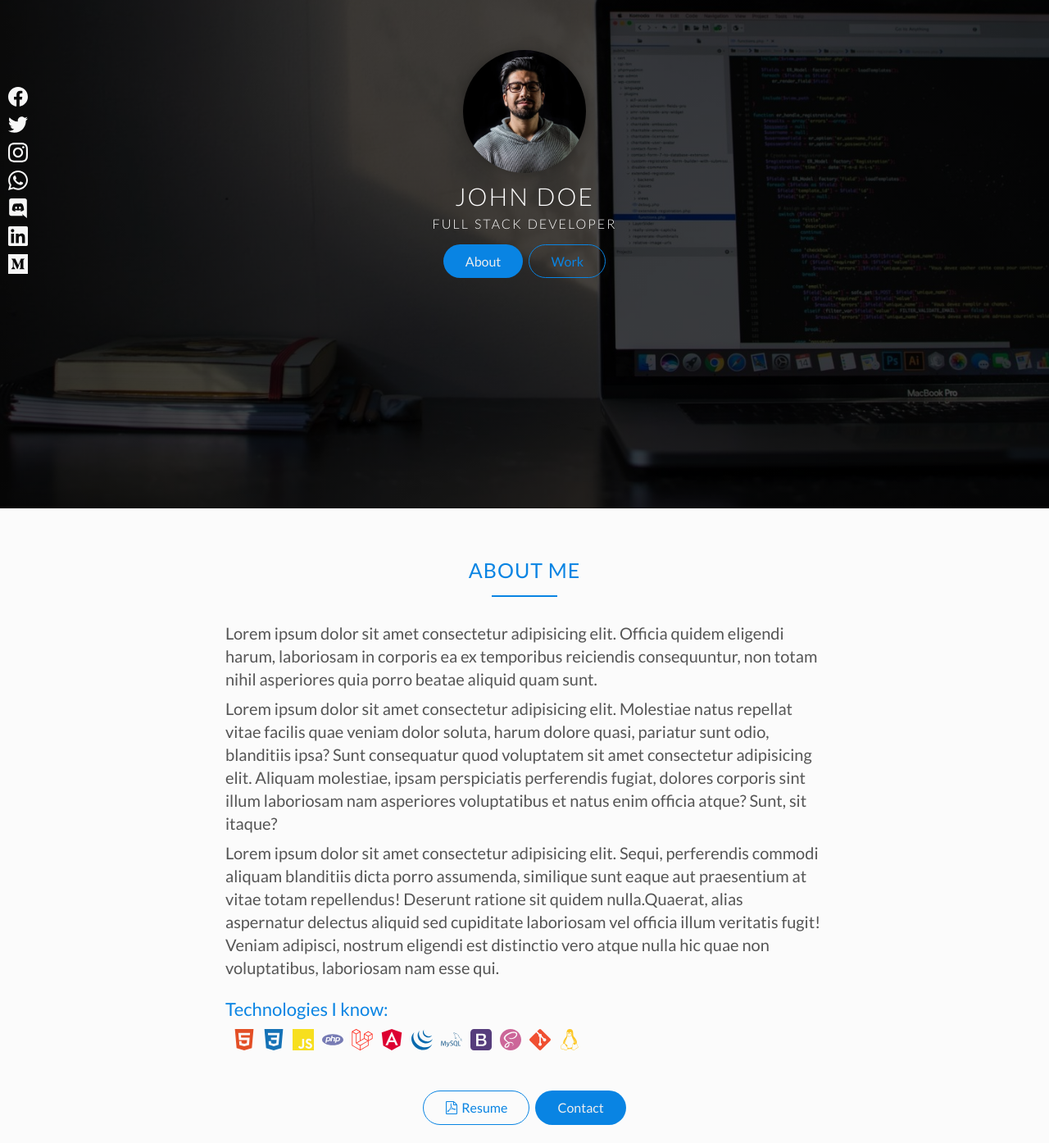
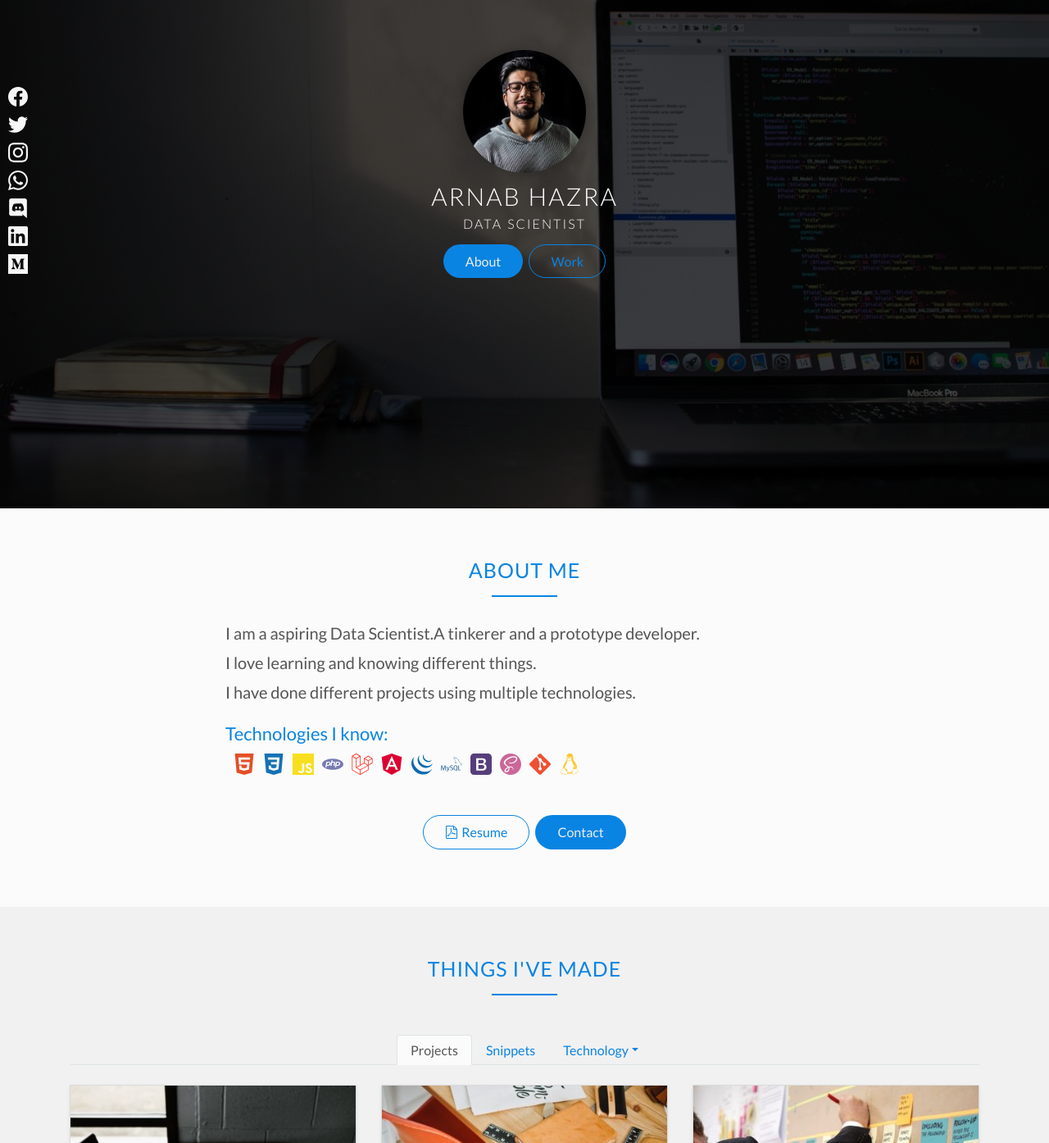
Before and after one commit to ArnabIITM/ArnabIITM.github.io, a website: page index.html in a window 1280 px wide. Shown: the part 180-1574 px from the top of the page at 82% size. Drawn offline with Linux system fonts and the light colour scheme; files whose address does not match are found by name.

Commit message:
Update index.html

```diff
--- a/index.html
+++ b/index.html
@@ -55,11 +55,11 @@
             <!-- Centered content -->
             <div class="header__content">
                 <div class="header__img-box">
-                    <img src="./img/developer.jpg" alt="John Doe" class="header__img">
+                    <img src="./img/developer.jpg" alt="Arnab Hazra" class="header__img">
                 </div>
                 <h1 class="heading-primary">
-                    <span class="heading-primary--main">John Doe</span>
-                    <span class="heading-primary--sub">Full Stack Developer</span>
+                    <span class="heading-primary--main">Arnab Hazra</span>
+                    <span class="heading-primary--sub">Data Scientist</span>
                 </h1>
                 <div class="header__cta-box">
                     <a href="#about" class="btn btn--full">About</a>
@@ -116,20 +116,9 @@
                 <div class="row justify-content-center">
                     <div class="col-md-10 col-lg-8">
                         <div class="about__content">
-                            <p>Lorem ipsum dolor sit amet consectetur adipisicing elit. Officia quidem eligendi harum,
-                                laboriosam in corporis ea ex temporibus reiciendis consequuntur, non totam nihil
-                                asperiores quia porro beatae aliquid quam sunt.</p>
-                            <p>Lorem ipsum dolor sit amet consectetur adipisicing elit. Molestiae natus repellat vitae
-                                facilis quae veniam dolor soluta, harum dolore quasi, pariatur sunt odio, blanditiis
-                                ipsa? Sunt consequatur quod voluptatem sit amet consectetur adipisicing elit. Aliquam
-                                molestiae, ipsam perspiciatis perferendis fugiat, dolores corporis sint illum laboriosam
-                                nam asperiores voluptatibus et natus enim officia atque? Sunt, sit itaque?</p>
-                            <p>Lorem ipsum dolor sit amet consectetur adipisicing elit. Sequi, perferendis commodi
-                                aliquam blanditiis dicta porro assumenda, similique sunt eaque aut praesentium at vitae
-                                totam repellendus! Deserunt ratione sit quidem nulla.Quaerat, alias aspernatur delectus
-                                aliquid sed cupiditate laboriosam vel officia illum veritatis fugit! Veniam adipisci,
-                                nostrum eligendi est distinctio vero atque nulla hic quae non voluptatibus, laboriosam
-                                nam esse qui.</p>
+                            <p>I am a aspiring Data Scientist.A tinkerer and a prototype developer.</p>
+                            <p>I love learning and knowing different things.</p>
+                            <p>I have done different projects using multiple technologies.</p>
                         </div>
                         <div class="about__skills my-4">
                             <h3 class="heading-tertiary">Technologies I know:</h3>
```
